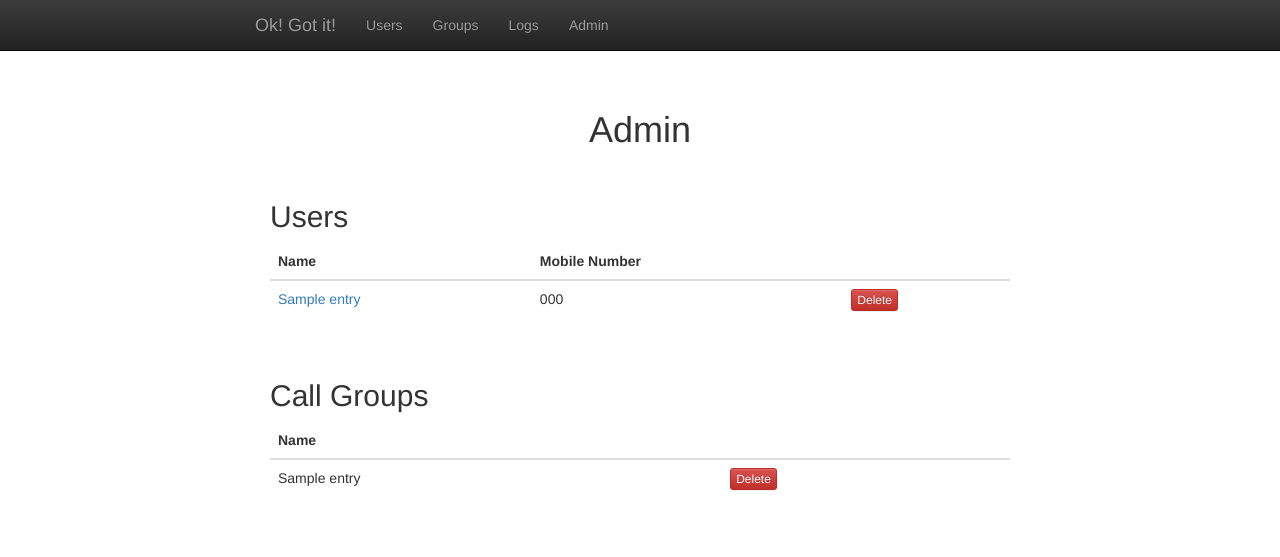
After one commit to seekwill/okgotit, a Python web app: template templates/admin.html in a window 1280 px wide. The commit adds this page. Shown: the top 557 px of the page. Run offline with Jinja, Linux system fonts and the light colour scheme; the template is opened without the code that fills it: most values are stand-ins (such as "Sample title", 1, 10 or a date in 2020); some libraries are stand-ins or nearby versions.

Commit message:
Moved all the delete UI stuff to a new page to prevent accidents

```diff
--- /dev/null
+++ b/templates/admin.html
@@ -0,0 +1,39 @@
+{% extends "layout.html" %}
+{% block body %}
+    <div class="container">
+      <div class="starter-template">
+        <h1 style="text-align: center">Admin</h1>
+        <p>&nbsp;</p>
+        <h2>Users</h2>
+        <table class="table">
+          <thead>
+            <tr><th>Name</th><th>Mobile Number</th><th>&nbsp;</th></tr>
+          </thead>
+          <tbody>
+        {% for entry in users %}
+            <tr>
+              <td><a href="/users/{{ entry.id }}">{{ entry.name }}</a></td>
+              <td>{{ entry.mobilenum }}</td>
+              <td><a href="/users/{{ entry.id }}/del" type="button" class="btn btn-xs btn-danger">Delete</a></td>
+            </tr>
+        {% endfor %}
+          </tbody>
+        </table>
+        <p>&nbsp;</p>
+        <h2>Call Groups</h2>
+        <table class="table">
+          <thead>
+            <tr><th>Name</th><th>&nbsp;</th></tr>
+          </thead>
+          <tbody>
+        {% for entry in callgroups %}
+            <tr>
+              <td>{{ entry.name }}</td>
+              <td><a href="/groups/{{ entry.id }}/del" type="button" class="btn btn-xs btn-danger">Delete</a></td>
+            </tr>
+        {% endfor %}
+          </tbody>
+        </table>
+      </div>
+    </div><!-- /.container -->
+{% endblock %}
--- a/templates/layout.html
+++ b/templates/layout.html
@@ -56,6 +56,7 @@ body {
             <li><a href="{{ url_for('users') }}">Users</a></li>
             <li><a href="{{ url_for('groups') }}">Groups</a></li>
             <li><a href="{{ url_for('logs') }}">Logs</a></li>
+            <li><a href="{{ url_for('admin') }}">Admin</a></li>
           </ul>
         </div><!--/.nav-collapse -->
       </div>
--- a/templates/users.html
+++ b/templates/users.html
@@ -18,17 +18,14 @@
         <p>&nbsp;</p>
         <table class="table">
           <thead>
-            <tr><th>Name</th><th>Mobile Number</th><th>&nbsp;</th></tr>
+            <tr><th>Name</th><th>Mobile Number</th></tr>
           </thead>
           <tbody>
         {% for entry in entries %}
             <tr>
               <td><a href="/users/{{ entry.id }}">{{ entry.name }}</a></td>
               <td>{{ entry.mobilenum }}</td>
-              <td><a href="/users/{{ entry.id }}/del" type="button" class="btn btn-xs btn-danger">Delete</a></td>
             </tr>
-        {% else %}
-          <li><em>Unbelievable.  No entries here so far</em>
         {% endfor %}
           </tbody>
         </table>
```
Also changed, not shown: app.py (+17 -1 lines), 1 other file.
